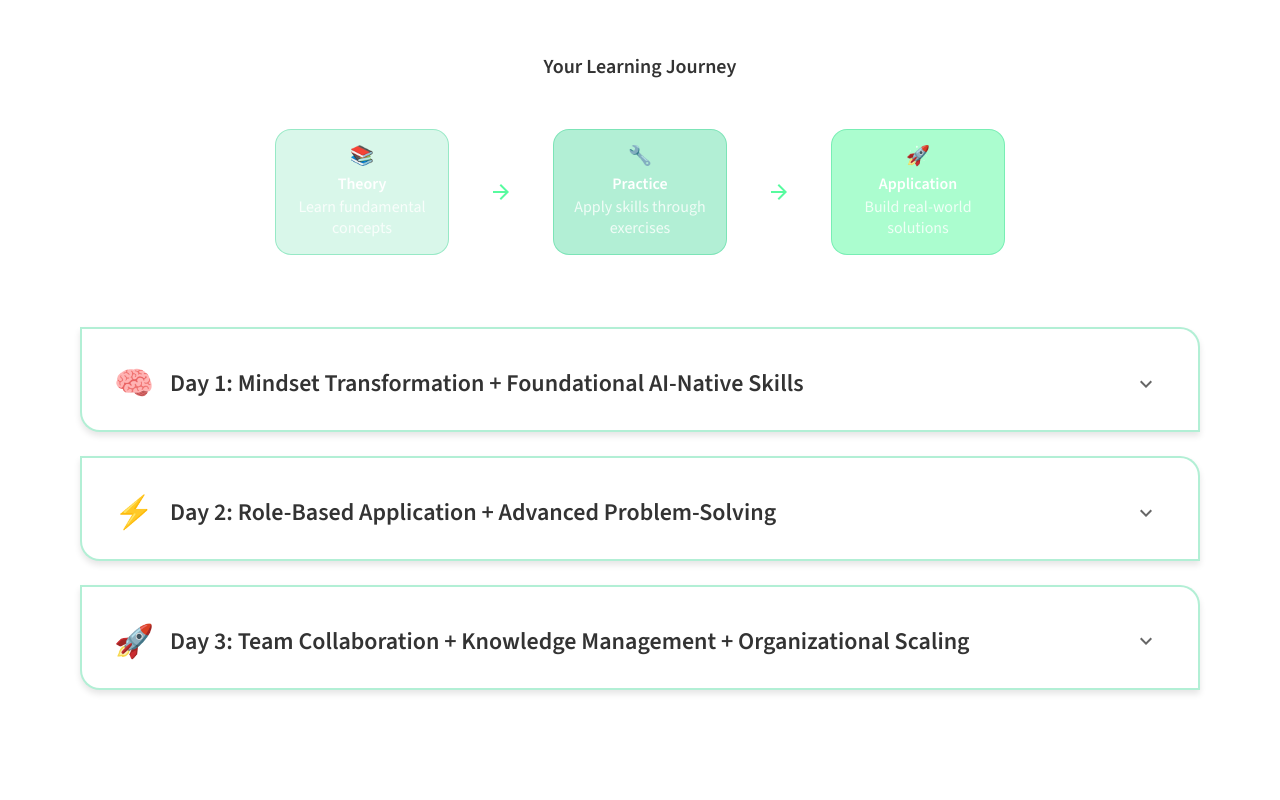
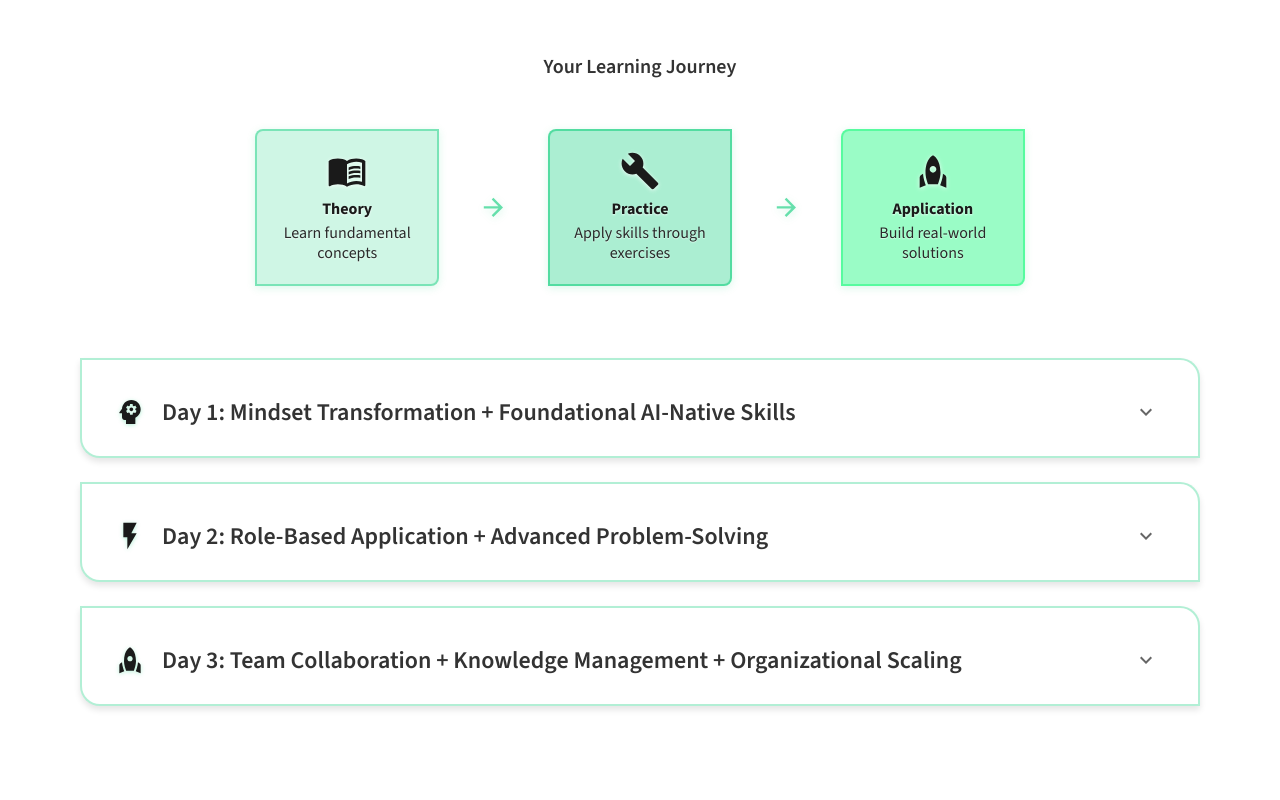
Before and after one commit to PanzerMessiaH/ai-course, a Next.js app: page / in a window 1280 px wide. Shown: the part 3380-4180 px from the top of the page. Built offline with nearby package versions, Linux system fonts and the light colour scheme.

Commit message:
style updates

```diff
--- a/src/components/sections/BenefitsSection.tsx
+++ b/src/components/sections/BenefitsSection.tsx
@@ -1,15 +1,16 @@
 'use client';
 
 import { Box, Typography, Card, CardContent } from '@mui/material';
+import { GpsFixed } from '@mui/icons-material';
 import { Section, CTAButton } from '../shared';
 
 interface BenefitCardProps {
-  icon: string;
+  icon: React.ComponentType<{ sx?: object }>;
   title: string;
   items: string[];
 }
 
-const BenefitCard: React.FC<BenefitCardProps> = ({ icon, title, items }) => (
+const BenefitCard: React.FC<BenefitCardProps> = ({ icon: IconComponent, title, items }) => (
   <Card
     sx={{
       height: '100%',
@@ -32,7 +33,6 @@ const BenefitCard: React.FC<BenefitCardProps> = ({ icon, title, items }) => (
       <Box sx={{ display: 'flex', alignItems: 'flex-start', mb: 3 }}>
         <Box
           sx={{
-            fontSize: '2rem',
             mr: 3,
             display: 'flex',
             alignItems: 'center',
@@ -45,7 +45,12 @@ const BenefitCard: React.FC<BenefitCardProps> = ({ icon, title, items }) => (
             color: 'var(--neon-green-on-white)',
           }}
         >
-          {icon}
+          <IconComponent
+            sx={{
+              fontSize: '2rem',
+              color: 'var(--neon-green-on-white)',
+            }}
+          />
         </Box>
         <Typography
           variant="h4"
@@ -108,7 +113,7 @@ const BenefitCard: React.FC<BenefitCardProps> = ({ icon, title, items }) => (
 const BenefitsSection = () => {
   const benefits = [
     {
-      icon: '🎯',
+      icon: GpsFixed,
       title: "What You'll Achieve",
       items: [
         'Transform your development approach with systematic problem-solving and innovative thinking capabilities',
--- a/src/components/sections/DaySummaryCard.tsx
+++ b/src/components/sections/DaySummaryCard.tsx
@@ -1,7 +1,7 @@
 'use client';
 
 import { Box, Typography, Card, CardContent, Chip, Collapse, IconButton } from '@mui/material';
-import { ExpandMore } from '@mui/icons-material';
+import { ExpandMore, Psychology, FlashOn, Rocket } from '@mui/icons-material';
 import { CurriculumDay } from '../../data/curriculum';
 
 interface DaySummaryCardProps {
@@ -54,7 +54,7 @@ const DaySummaryCard: React.FC<DaySummaryCardProps> = ({
   const keyFocus = getKeyFocus(day.id);
   const moduleCoverage = getModuleCoverage(day.modules);
   const keySkills = getKeySkills(day.modules);
-  const dayIcon = dayNumber === 1 ? '🧠' : dayNumber === 2 ? '⚡' : '🚀';
+  const DayIcon = dayNumber === 1 ? Psychology : dayNumber === 2 ? FlashOn : Rocket;
 
   return (
     <Card
@@ -90,13 +90,22 @@ const DaySummaryCard: React.FC<DaySummaryCardProps> = ({
           }}
         >
           <Box sx={{ display: 'flex', alignItems: 'center', gap: 2, flex: 1 }}>
-            <Typography
-              variant="h4"
-              component="span"
-              sx={{ fontSize: '2rem', mb: 0 }}
+            <Box
+              sx={{
+                display: 'flex',
+                alignItems: 'center',
+                justifyContent: 'center',
+                mb: 0
+              }}
             >
-              {dayIcon}
-            </Typography>
+              <DayIcon
+                sx={{
+                  fontSize: '2rem',
+                  color: '#1a1a1a',
+                  filter: 'drop-shadow(0 1px 2px rgba(0, 203, 117, 0.3))',
+                }}
+              />
+            </Box>
             <Box sx={{ flex: 1 }}>
               <Typography
                 variant="h5"
--- a/src/components/sections/ProblemSolutionSection.tsx
+++ b/src/components/sections/ProblemSolutionSection.tsx
@@ -1,16 +1,17 @@
 'use client';
 
 import { Box, Typography, Card, CardContent } from '@mui/material';
+import { Handshake, Rocket } from '@mui/icons-material';
 import { Section } from '../shared';
 
 interface ContentCardProps {
-  icon: string;
+  icon: React.ComponentType<{ sx?: object }>;
   title: string;
   items: string[];
   variant?: 'problem' | 'solution';
 }
 
-const ContentCard: React.FC<ContentCardProps> = ({ icon, title, items, variant = 'problem' }) => (
+const ContentCard: React.FC<ContentCardProps> = ({ icon: IconComponent, title, items, variant = 'problem' }) => (
   <Card
     sx={{
       backgroundColor: 'var(--card-background)',
@@ -49,15 +50,12 @@ const ContentCard: React.FC<ContentCardProps> = ({ icon, title, items, variant =
             : '2px solid var(--neon-green-on-white)',
         }}
       >
-        <Typography
+        <IconComponent
           sx={{
             fontSize: '1.5rem',
-            fontWeight: 'bold',
-            color: variant === 'problem' ? 'var(--orange)' : 'var(--neon-green-on-white)',
+            color: 'white',
           }}
-        >
-          {icon}
-        </Typography>
+        />
       </Box>
 
       {/* Card Header */}
@@ -212,13 +210,13 @@ const ProblemSolutionSection = () => {
           }}
         >
           <ContentCard
-            icon="🤝"
+            icon={Handshake}
             title="How You Work Now"
             items={problems}
             variant="problem"
           />
           <ContentCard
-            icon="🚀"
+            icon={Rocket}
             title="What You Gain"
             items={solutions}
             variant="solution"
--- a/src/components/shared/CourseProgressionVisual.tsx
+++ b/src/components/shared/CourseProgressionVisual.tsx
@@ -1,7 +1,7 @@
 'use client';
 
 import { Box, Typography } from '@mui/material';
-import { ArrowForward, KeyboardArrowDown } from '@mui/icons-material';
+import { ArrowForward, KeyboardArrowDown, MenuBook, Build, Rocket } from '@mui/icons-material';
 
 interface CourseProgressionVisualProps {
   currentPhase?: 'theory' | 'practice' | 'application';
@@ -18,27 +18,33 @@ const CourseProgressionVisual: React.FC<CourseProgressionVisualProps> = ({
   const phases = [
     {
       id: 'theory',
-      icon: '📚',
+      icon: MenuBook,
       label: 'Theory',
       description: 'Learn fundamental concepts',
-      color: 'rgba(0, 203, 117, 0.15)',
-      activeColor: 'rgba(0, 203, 117, 0.3)',
+      color: 'rgba(0, 203, 117, 0.2)',
+      activeColor: 'rgba(0, 203, 117, 0.35)',
+      borderColor: 'rgba(0, 203, 117, 0.4)',
+      activeBorderColor: 'rgba(0, 203, 117, 0.7)',
     },
     {
       id: 'practice',
-      icon: '🔧',
+      icon: Build,
       label: 'Practice',
       description: 'Apply skills through exercises',
-      color: 'rgba(0, 203, 117, 0.3)',
+      color: 'rgba(0, 203, 117, 0.35)',
       activeColor: 'rgba(0, 203, 117, 0.5)',
+      borderColor: 'rgba(0, 203, 117, 0.5)',
+      activeBorderColor: 'rgba(0, 203, 117, 0.8)',
     },
     {
       id: 'application',
-      icon: '🚀',
+      icon: Rocket,
       label: 'Application',
       description: 'Build real-world solutions',
-      color: 'rgba(45, 250, 135, 0.4)',
-      activeColor: 'rgba(45, 250, 135, 0.6)',
+      color: 'rgba(45, 250, 135, 0.5)',
+      activeColor: 'rgba(45, 250, 135, 0.65)',
+      borderColor: 'rgba(45, 250, 135, 0.6)',
+      activeBorderColor: 'rgba(45, 250, 135, 0.9)',
     },
   ];
 
@@ -97,17 +103,20 @@ const CourseProgressionVisual: React.FC<CourseProgressionVisualProps> = ({
               alignItems: 'center',
               justifyContent: 'center',
               minHeight: sizeConfig.containerHeight,
-              padding: 2,
-              borderRadius: 2,
+              padding: 2.5,
+              borderRadius: '8px 0px 8px 0px',
               background: currentPhase === phase.id ? phase.activeColor : phase.color,
-              border: '1px solid',
+              border: '2px solid',
               borderColor: currentPhase === phase.id
-                ? 'rgba(0, 203, 117, 0.6)'
-                : 'rgba(0, 203, 117, 0.3)',
+                ? phase.activeBorderColor
+                : phase.borderColor,
               backdropFilter: 'blur(10px)',
               transition: 'all 0.3s cubic-bezier(0.4, 0, 0.2, 1)',
               position: 'relative',
               minWidth: { xs: '200px', md: '160px' },
+              boxShadow: currentPhase === phase.id
+                ? '0 4px 16px rgba(45, 250, 135, 0.25)'
+                : '0 2px 8px rgba(0, 203, 117, 0.15)',
               '&::before': {
                 content: '""',
                 position: 'absolute',
@@ -115,19 +124,19 @@ const CourseProgressionVisual: React.FC<CourseProgressionVisualProps> = ({
                 left: 0,
                 right: 0,
                 bottom: 0,
-                borderRadius: 2,
+                borderRadius: '8px 0px 8px 0px',
                 background: currentPhase === phase.id
-                  ? 'rgba(0, 203, 117, 0.1)'
-                  : 'transparent',
+                  ? 'rgba(255, 255, 255, 0.1)'
+                  : 'rgba(255, 255, 255, 0.05)',
                 zIndex: -1,
               },
               '&:hover': {
-                borderColor: 'rgba(0, 203, 117, 0.5)',
+                borderColor: phase.activeBorderColor,
                 background: phase.activeColor,
-                transform: 'translateY(-2px)',
+                transform: 'translateY(-3px)',
                 boxShadow: currentPhase === phase.id
-                  ? '0 8px 24px rgba(45, 250, 135, 0.3)'
-                  : '0 6px 20px rgba(0, 203, 117, 0.2)',
+                  ? '0 8px 24px rgba(45, 250, 135, 0.35)'
+                  : '0 6px 20px rgba(0, 203, 117, 0.25)',
               },
             }}
             role="button"
@@ -135,18 +144,25 @@ const CourseProgressionVisual: React.FC<CourseProgressionVisualProps> = ({
             aria-label={`${phase.label}: ${phase.description}`}
           >
             {/* Icon */}
-            <Typography
-              component="span"
+            <Box
               sx={{
-                fontSize: sizeConfig.iconSize,
-                lineHeight: 1,
+                display: 'flex',
+                alignItems: 'center',
+                justifyContent: 'center',
                 mb: showLabels ? 1 : 0,
               }}
               role="img"
               aria-label={`${phase.label} icon`}
             >
-              {phase.icon}
-            </Typography>
+              <phase.icon
+                sx={{
+                  fontSize: sizeConfig.iconSize === '1.5rem' ? '2rem' :
+                           sizeConfig.iconSize === '2rem' ? '2.5rem' : '3rem',
+                  color: '#1a1a1a',
+                  filter: 'drop-shadow(0 1px 2px rgba(255, 255, 255, 0.8))',
+                }}
+              />
+            </Box>
 
             {/* Label */}
             {showLabels && (
@@ -155,11 +171,12 @@ const CourseProgressionVisual: React.FC<CourseProgressionVisualProps> = ({
                 component="h4"
                 sx={{
                   fontSize: sizeConfig.labelSize,
-                  fontWeight: 600,
-                  color: 'white',
+                  fontWeight: 700,
+                  color: '#1a1a1a',
                   textAlign: 'center',
                   mb: 0.5,
                   lineHeight: 1.2,
+                  textShadow: '0 1px 2px rgba(255, 255, 255, 0.8)',
                 }}
               >
                 {phase.label}
@@ -172,10 +189,12 @@ const CourseProgressionVisual: React.FC<CourseProgressionVisualProps> = ({
                 variant="body2"
                 sx={{
                   fontSize: sizeConfig.descriptionSize,
-                  color: 'rgba(255, 255, 255, 0.8)',
+                  color: '#2a2a2a',
                   textAlign: 'center',
                   lineHeight: 1.3,
                   maxWidth: '140px',
+                  fontWeight: 500,
+                  textShadow: '0 1px 1px rgba(255, 255, 255, 0.6)',
                 }}
               >
                 {phase.description}
@@ -191,13 +210,21 @@ const CourseProgressionVisual: React.FC<CourseProgressionVisualProps> = ({
                 alignItems: 'center',
                 justifyContent: 'center',
                 px: 2,
+                animation: 'pulse 2s infinite',
+                '@keyframes pulse': {
+                  '0%': { opacity: 0.6 },
+                  '50%': { opacity: 1 },
+                  '100%': { opacity: 0.6 },
+                },
               }}
               aria-hidden="true"
             >
               <ArrowForward
                 sx={{
-                  color: 'rgba(45, 250, 135, 0.8)',
-                  fontSize: '1.5rem',
+                  color: '#00cb75',
+                  fontSize: '1.8rem',
+                  fontWeight: 'bold',
+                  filter: 'drop-shadow(0 2px 4px rgba(0, 203, 117, 0.3))',
                 }}
               />
             </Box>
@@ -211,13 +238,21 @@ const CourseProgressionVisual: React.FC<CourseProgressionVisualProps> = ({
                 alignItems: 'center',
                 justifyContent: 'center',
                 py: 1,
+                animation: 'bounce 2s infinite',
+                '@keyframes bounce': {
+                  '0%, 20%, 50%, 80%, 100%': { transform: 'translateY(0)' },
+                  '40%': { transform: 'translateY(-5px)' },
+                  '60%': { transform: 'translateY(-2px)' },
+                },
               }}
               aria-hidden="true"
             >
               <KeyboardArrowDown
                 sx={{
-                  color: 'rgba(45, 250, 135, 0.8)',
-                  fontSize: '2rem',
+                  color: '#00cb75',
+                  fontSize: '2.2rem',
+                  fontWeight: 'bold',
+                  filter: 'drop-shadow(0 2px 4px rgba(0, 203, 117, 0.3))',
                 }}
               />
             </Box>
```
Also changed, not shown: memory-bank/tasks.md (+85 -27 lines).
